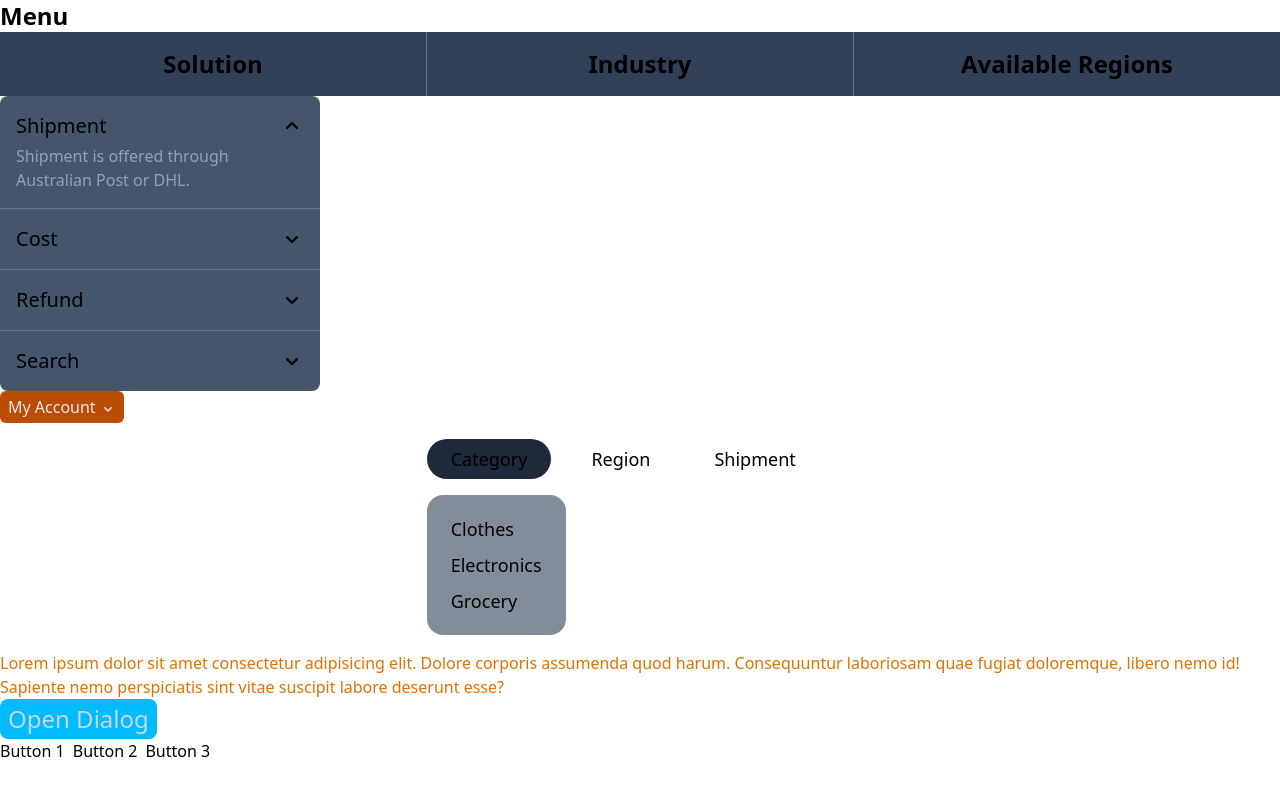
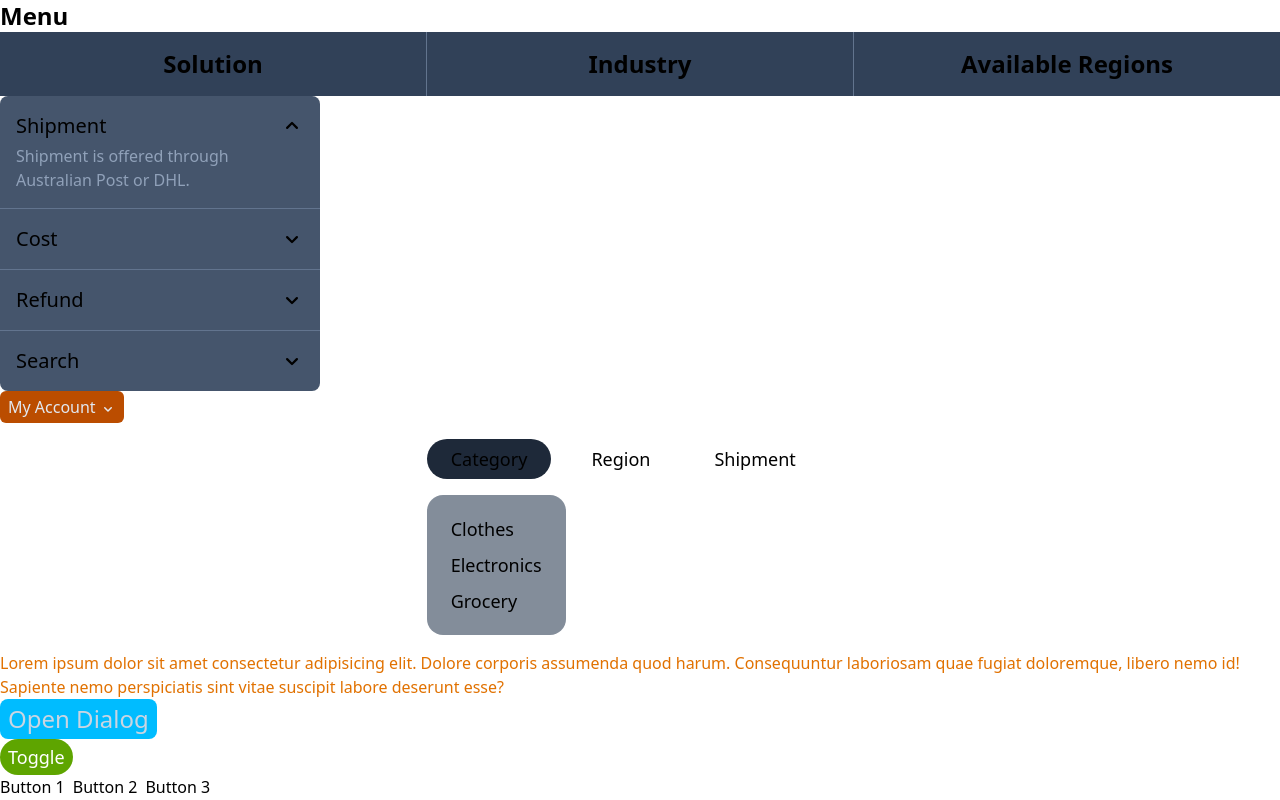
Before and after one commit to ZHENSHUO-ZHAO/ui-stack, a React (Vite) app: page / in a window 1280 px wide. Built offline with nearby package versions, Linux system fonts and the light colour scheme.

Commit message:
Added transiton, including the test of the timing of data-enter, data-closed and data-leave with their time differences of occurence.

```diff
--- a/src/App.tsx
+++ b/src/App.tsx
@@ -5,6 +5,7 @@ import DropdownMenu from "./components/DropdownMenu";
 import PopoverSideMenu from "./components/PopoverSideMenu";
 import PopoverTabs from "./components/PopoverTabs";
 import TabsUI from "./components/tabsUI";
+import TransitionUI from "./components/TransitionUI";
 
 function App() {
   let dialogApi: { open: () => void };
@@ -35,6 +36,7 @@ function App() {
           dialogApi = api;
         }}
       ></DialogBox>
+      <TransitionUI />
       <MyDiv>
         {Array.from("123").map((id) => (
           <MyBtn key={id} id={id}>
--- /dev/null
+++ b/src/components/TransitionUI.tsx
@@ -0,0 +1,61 @@
+import { Transition } from "@headlessui/react";
+import { useEffect, useRef, useState } from "react";
+
+export default function TransitionUI() {
+  const [open, setOpen] = useState(false);
+  // const divRef = useRef<HTMLDivElement>(null);
+  // const hasRef = useRef<boolean>(false);
+  // const startTime = useRef<DOMHighResTimeStamp>(null);
+  // const endTime = useRef<DOMHighResTimeStamp>(null);
+  // const isClosing = useRef<boolean>(false);
+
+  // const toggle = () => {
+  //   console.log("Open");
+  //   setOpen((state) => {
+  //     if (state) isClosing.current = true;
+  //     else isClosing.current = false;
+  //     return !state;
+  //   });
+  // };
+
+  // useEffect(() => {
+  //   const observe = (ts: DOMHighResTimeStamp) => {
+  //     if (!isClosing.current && divRef.current) {
+  //       if (!startTime.current && divRef.current.hasAttribute("data-enter")) {
+  //         startTime.current = ts;
+  //       }
+  //       if (!endTime.current && divRef.current.hasAttribute("data-closed")) {
+  //         endTime.current = ts;
+  //       }
+  //       if (startTime.current && endTime.current) {
+  //         console.log(`Time gap ${endTime.current - startTime.current}ms`);
+  //       } else {
+  //         requestAnimationFrame(observe);
+  //       }
+  //     } else {
+  //       requestAnimationFrame(observe);
+  //     }
+  //   };
+  //   requestAnimationFrame(observe);
+  // }, []);
+
+  return (
+    <>
+      <button
+        // onClick={toggle}
+        onClick={() => setOpen((state) => !state)}
+        className="text-lg text-white bg-lime-600 rounded-full px-2 py-1 hover:bg-lime-500"
+      >
+        Toggle
+      </button>
+      <Transition show={open}>
+        <div
+          // ref={divRef}
+          className="w-1/3 mx-auto my-1 h-10 text-center bg-amber-600 text-white text-lg rounded-2xl transition  data-closed:opacity-0 data-enter:duration-500 data-enter:ease-in data-enter:data-closed:scale-40 data-leave:duration-300 data-leave:ease-out data-leave:data-closed:scale-200"
+        >
+          Toggle content
+        </div>
+      </Transition>
+    </>
+  );
+}
```
